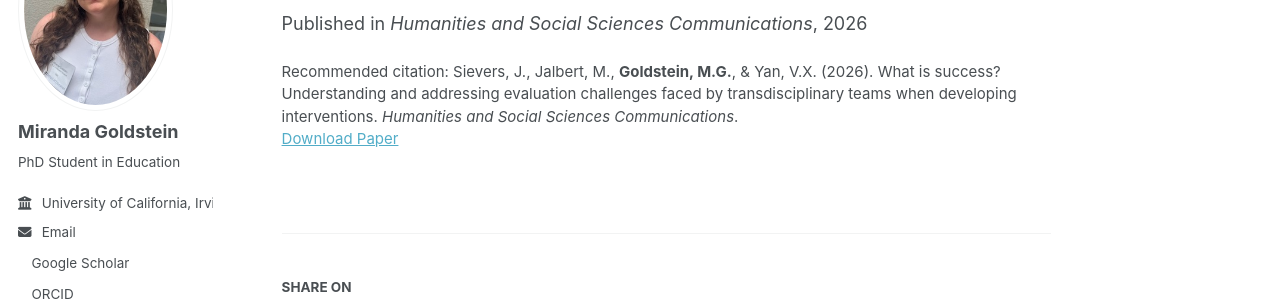
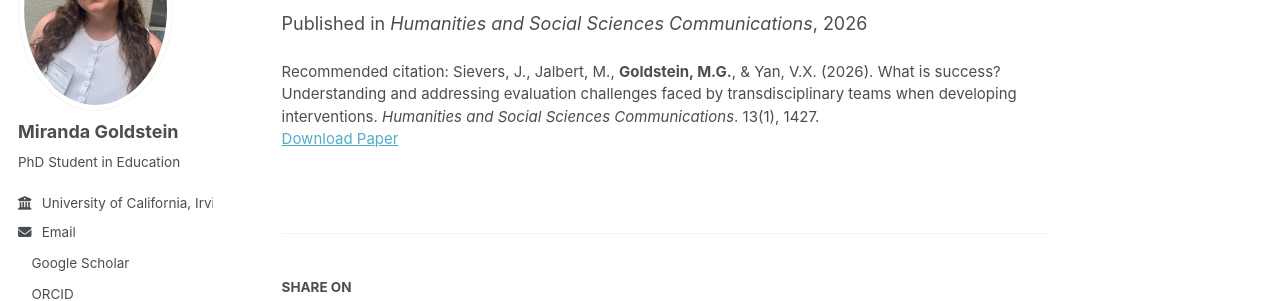
Before and after one commit to mirandagoldstein/mirandagoldstein.github.io, a Jekyll site: the page built from _publications/2015-10-01-paper-title-number-3.md, in a window 1280 px wide. Shown: the part 191-492 px from the top of the page. Built offline with Jekyll 4.4.1, drawn with Linux system fonts in a browser that asks for light colours; a style sheet for code colours, icons or effects is not loaded.

Commit message:
Update 2015-10-01-paper-title-number-3.md

```diff
--- a/_publications/2015-10-01-paper-title-number-3.md
+++ b/_publications/2015-10-01-paper-title-number-3.md
@@ -6,5 +6,5 @@ permalink: /publication/2026-05-01-success-paper
 date: 2026-05-01
 venue: 'Humanities and Social Sciences Communications'
 paperurl: 'https://www.nature.com/articles/s41599-026-07708-9'
-citation: 'Sievers, J., Jalbert, M., <b>Goldstein, M.G.</b>, & Yan, V.X. (2026). What is success? Understanding and addressing evaluation challenges faced by transdisciplinary teams when developing interventions. <i>Humanities and Social Sciences Communications</i>.'
+citation: 'Sievers, J., Jalbert, M., <b>Goldstein, M.G.</b>, & Yan, V.X. (2026). What is success? Understanding and addressing evaluation challenges faced by transdisciplinary teams when developing interventions. <i>Humanities and Social Sciences Communications</i>. 13(1), 1427.'
 ---
```
